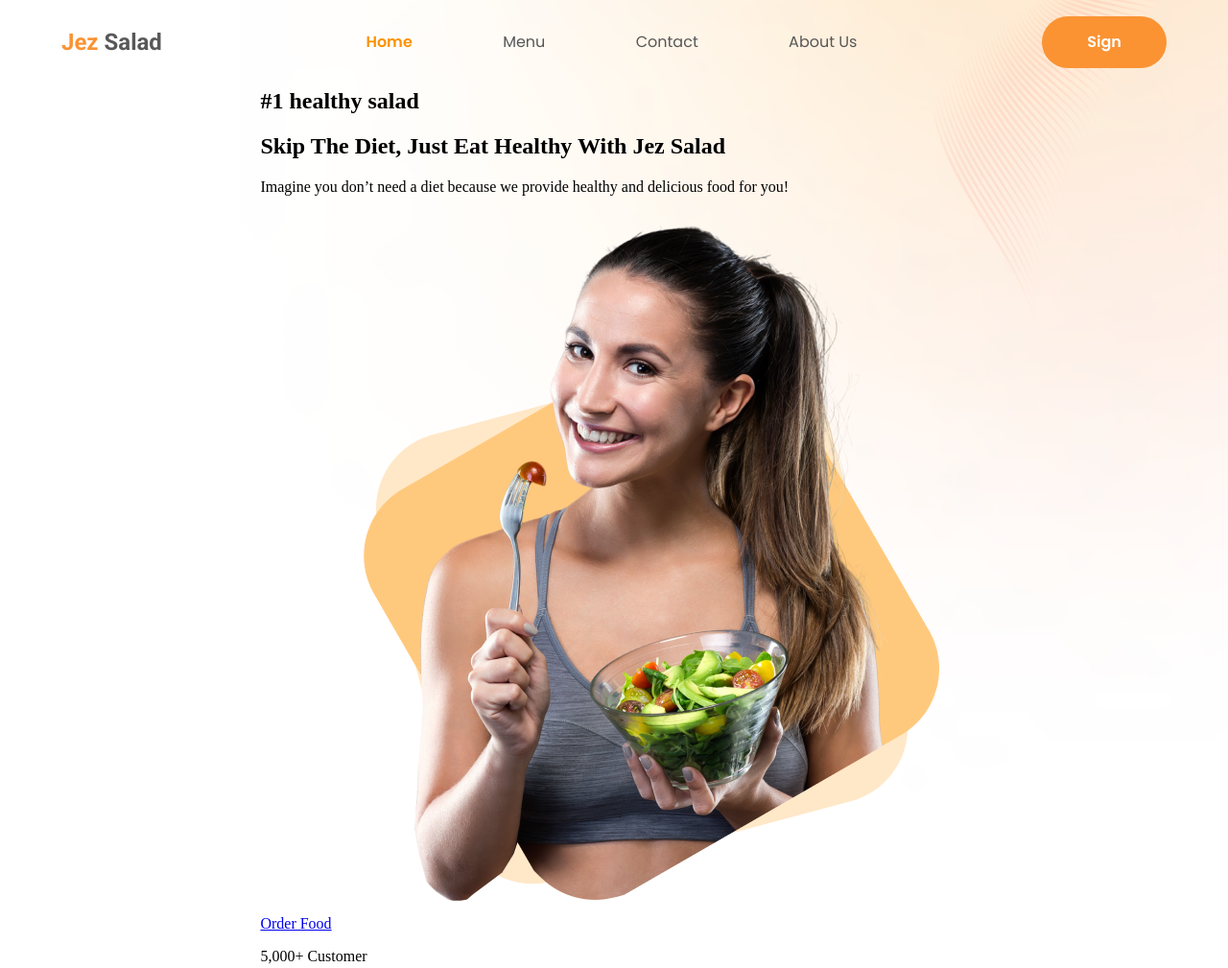
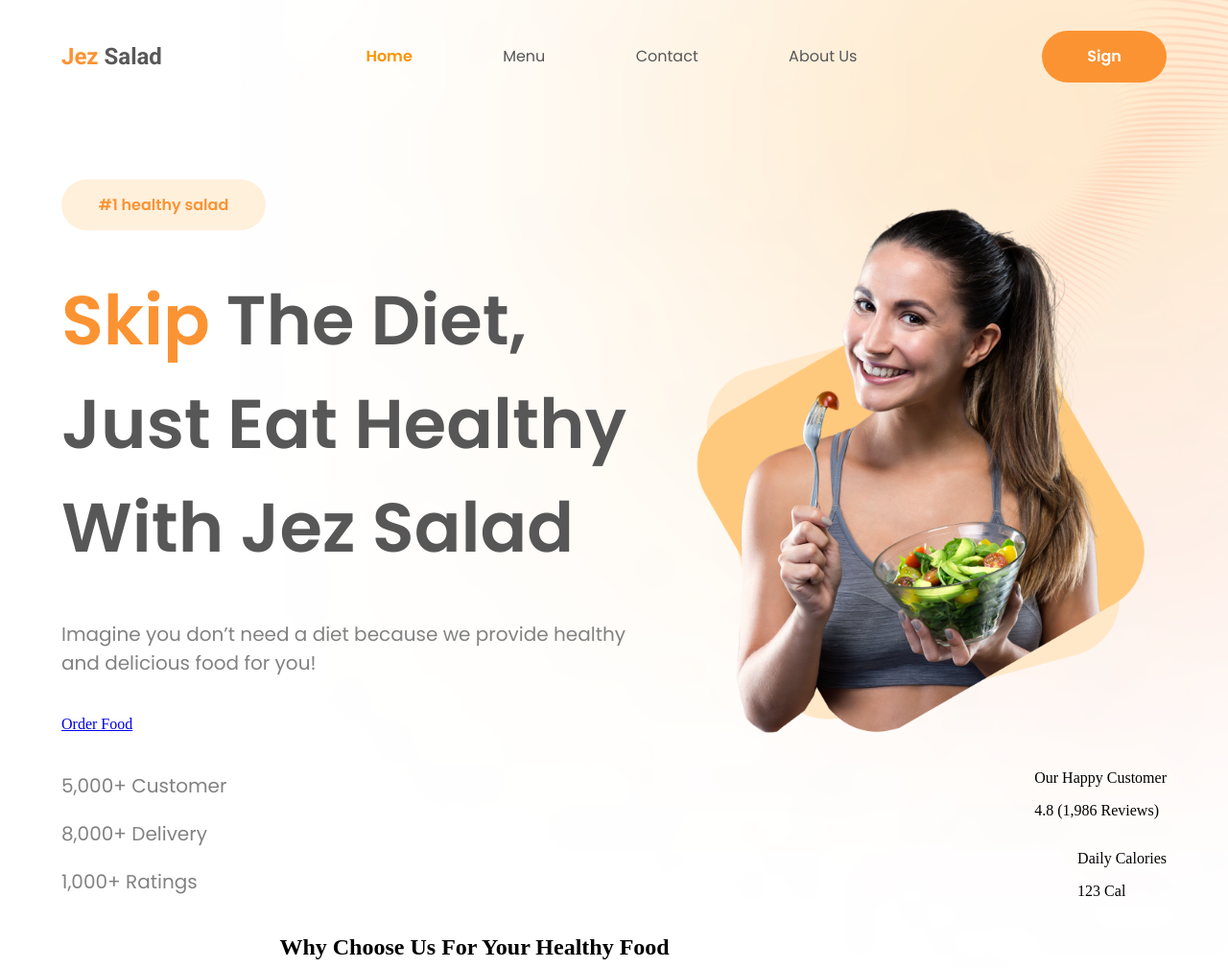
Before and after one commit to senivan/webdev-landing, a plain HTML site: page index.html in a window 1280 px wide. Shown: the top 1009 px of the page at 96% size. Drawn offline with Linux system fonts and the light colour scheme.

Commit message:
finished woman placment

```diff
--- a/index.html
+++ b/index.html
@@ -24,16 +24,19 @@
     </header>
 
     <section id="home">
-        <h2 class="tag">#1 healthy salad</h2>
-        <h1>Skip The Diet, Just Eat Healthy With Jez Salad</h1>
-        <p>Imagine you don’t need a diet because we provide healthy and delicious food for you!</p>
+        <section id="left">
+            <div class="tag"><h2>#1 healthy salad</h2></div>
+            <h1><span class="highlight">Skip</span> The Diet, Just Eat Healthy With Jez Salad</h1>
+            <p class="under-main">Imagine you don’t need a diet because we provide healthy and delicious food for you!</p>
             <a href="#order" role="button">Order Food</a>
-        <img class="background" src="img/background.png" alt="background">
             <div>
                 <p>5,000+ Customer</p>
                 <p>8,000+ Delivery</p>
                 <p>1,000+ Ratings</p>
             </div>
+        </section>
+        <section id="right">
+            <img class="background" src="img/background.png" alt="background">
             <div>
                 <p>Our Happy Customer</p>
                 <p>4.8 (1,986 Reviews)</p>
@@ -50,6 +53,7 @@
                 <div class="bar-7"></div>
                 <div class="bar-8"></div>
             </div>
+        </section>
     </section>
 
     <section id="why-choose-us">
--- a/style.css
+++ b/style.css
@@ -6,8 +6,8 @@ body {
     align-items: center;
     margin: 0;
     background-image: url('./img/bg.png');
-  background-size: cover;         /* Scale image to cover entire background */
-  background-position: center;    /* Center the image */
+  background-size: cover;
+  background-position: top;    /* Center the image */
   background-repeat: no-repeat;   /* Prevent tiling */
 }
 
@@ -17,7 +17,7 @@ header {
     flex-direction: row;
     justify-content: space-between;
     align-items: center;
-    margin-top: 15px;
+    margin-top: 30px;
 }
 
 header ul {
@@ -77,3 +77,74 @@ header ul li .home{
 }
 
 /* home part */
+#home {
+    display: flex;
+    flex-direction: row;
+    width: 90vw;
+    padding-top: 100px;
+}
+
+#left {
+    display: flex;
+    width: 65%;
+    flex-direction: column;
+    gap: 20px;
+}
+
+#left h1 {
+    width: 80%;
+}
+#left p {
+    width: 80%;
+    font-family: 'Poppins', sans-serif;
+    font-weight: 500;
+    font-size: 20px;
+    color: #828282;
+}
+
+.under-main {
+    margin-top: -50px;
+}
+
+#right{
+    display: flex;
+    width: 35%;
+    flex-direction: column;
+    justify-content:end;
+    align-items:flex-end;
+    padding-top: -20px;
+}
+#right img {
+    width: 40vw;
+    margin-left: -120px;
+    z-index: -1;
+}
+.tag {
+    display: flex;
+    justify-content: center;
+    align-items: center;
+    width: 213px;
+    height: 53px;
+    background-color: #FFF0DC;
+    border-radius: 100px;
+    color: #FB9333;
+    font-family: 'Poppins', sans-serif;
+    font-weight: 600;
+}
+
+.tag *{
+    font-size: 16px;
+}
+
+.highlight {
+    color: #FB9333;
+    font-weight: 700;
+}
+
+#left h1 {
+    font-family: 'Poppins', sans-serif;
+    font-weight: 900;
+    font-size: 72px;
+    color: #575757;
+    margin-top: 20px;
+}
```
Lines whose indentation alone changed are shown as unchanged.
